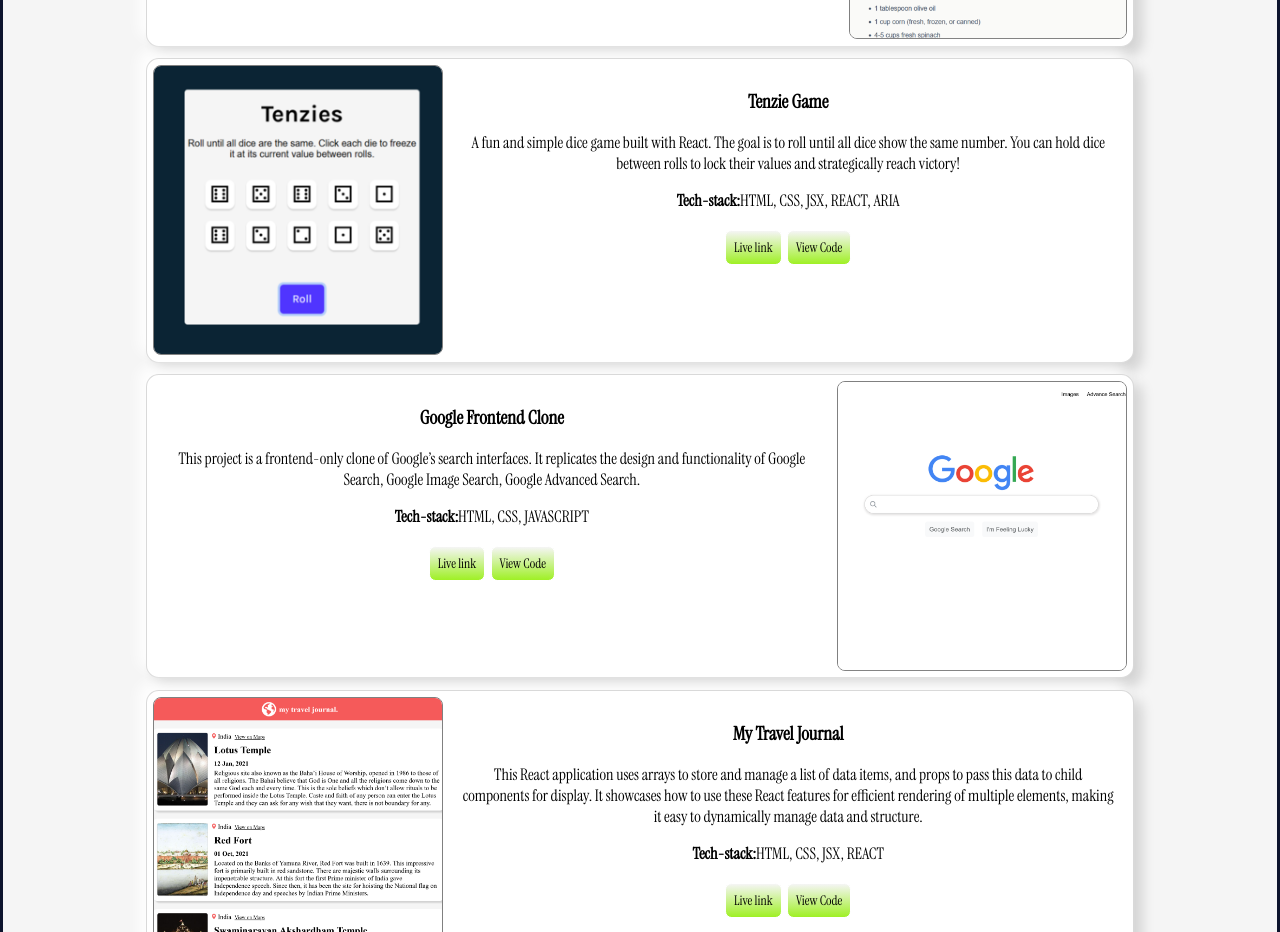
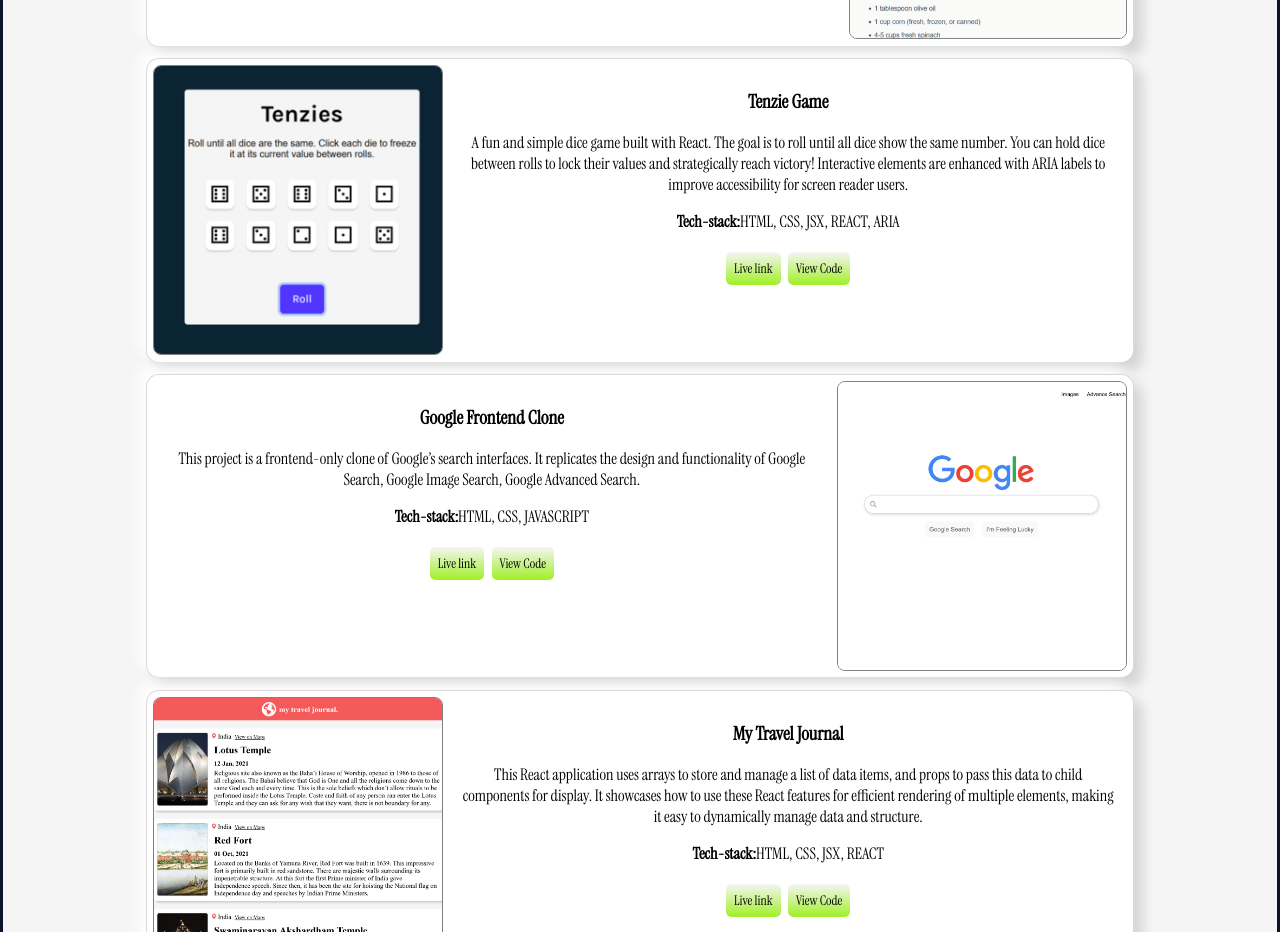
Before and after one commit to DeepakSingh9999/Portfolio, a React (Vite) app: page / in a window 1280 px wide. Shown: the part 2240-3172 px from the top of the page. Built offline with nearby package versions, Linux system fonts and the light colour scheme.

Commit message:
Update projects.jsx

```diff
--- a/src/assets/components/projects.jsx
+++ b/src/assets/components/projects.jsx
@@ -29,7 +29,7 @@ export default function Projects(){
         {id: 3,
             title: 'Tenzie Game',
             image: `${projectLink3}`,
-            description: 'A fun and simple dice game built with React. The goal is to roll until all dice show the same number. You can hold dice between rolls to lock their values and strategically reach victory!',
+            description: 'A fun and simple dice game built with React. The goal is to roll until all dice show the same number. You can hold dice between rolls to lock their values and strategically reach victory! Interactive elements are enhanced with ARIA labels to improve accessibility for screen reader users.',
             techStack: 'HTML, CSS, JSX, REACT, ARIA',
             liveLink: 'https://tenzie-game-theta.vercel.app/',
             viewCode: 'https://github.com/DeepakSingh9999/Tenzie-Game'
```
